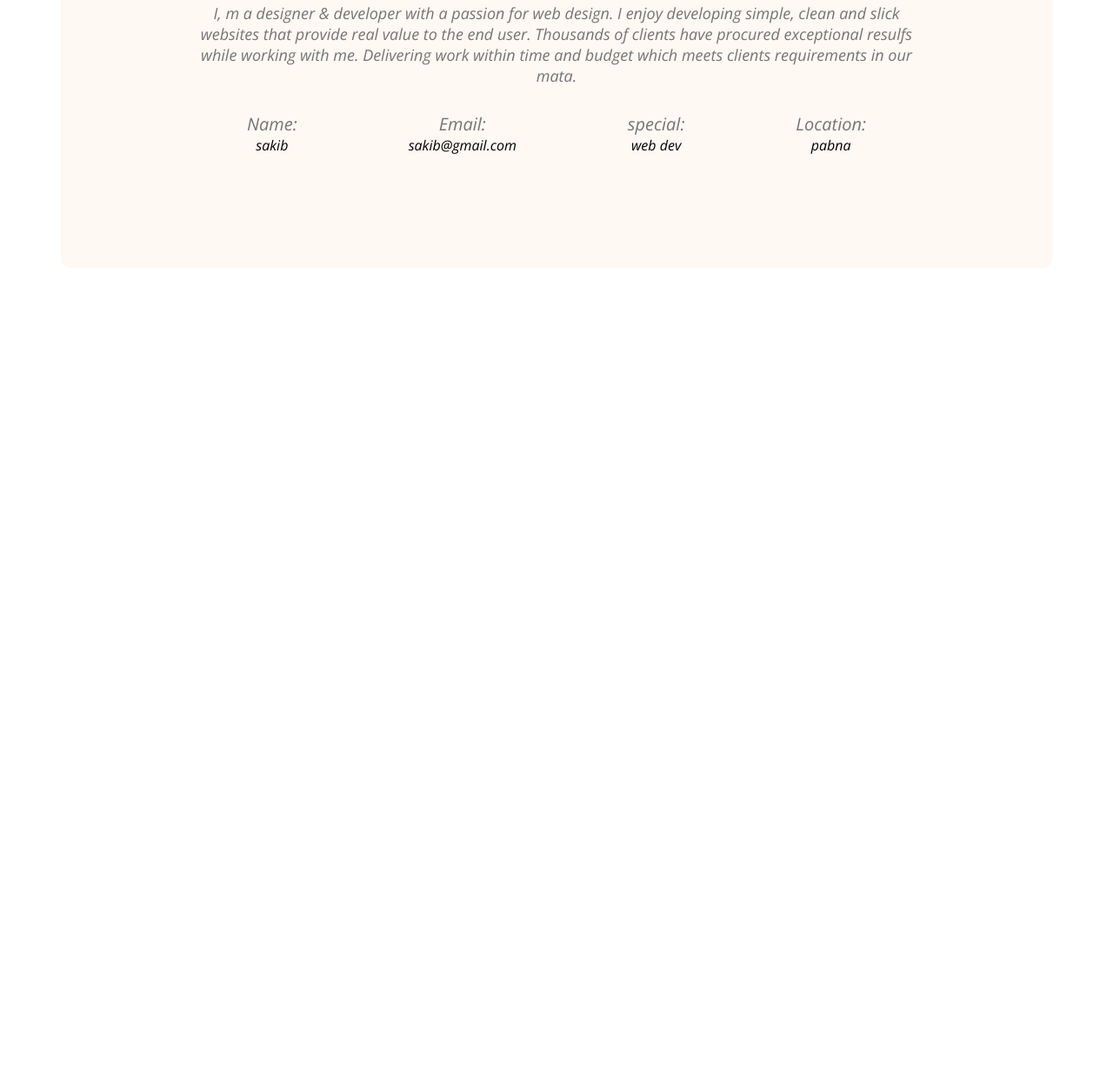
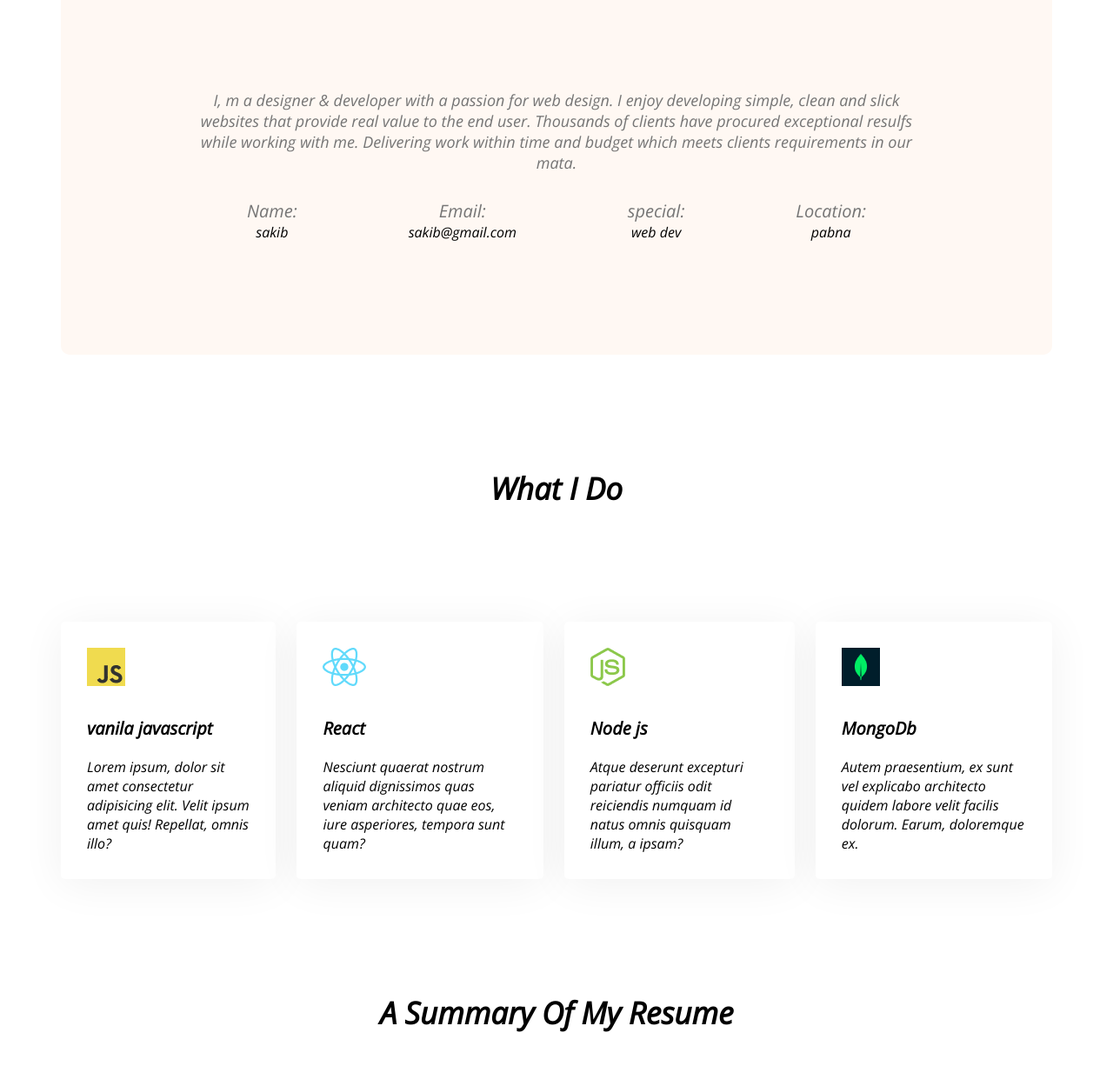
Before and after one commit to sakibalhassan/developer-portfolio3, a plain HTML site: page index.html in a window 1280 px wide. Shown: the part 1174-2400 px from the top of the page at 87% size. Before the commit the page ends 1482 px from the top, so only its background shows below. Drawn offline with nearby package versions, Linux system fonts and the light colour scheme.

Commit message:
added skill container

```diff
--- a/index.html
+++ b/index.html
@@ -64,6 +64,41 @@
                 </div>
             </div>
         </section>
+        <!-- what i do section -->
+        <section class="what-i-do">
+            <h3 class="section-title">What I Do</h3>
+            <div class="skills-container">
+                <div class="skill">
+                    <img src="images/icons/js.png" alt="">
+                    <p class="skill-title">vanila javascript</p>
+                    <p class="skill-description">Lorem ipsum, dolor sit amet consectetur adipisicing elit. Velit ipsum
+                        amet quis! Repellat, omnis illo?</p>
+                </div>
+                <div class="skill">
+                    <img src="images/icons/react.png" alt="">
+                    <p class="skill-title">React</p>
+                    <p class="skill-description">Nesciunt quaerat nostrum aliquid dignissimos quas veniam architecto
+                        quae eos, iure asperiores, tempora sunt quam?</p>
+                </div>
+                <div class="skill">
+                    <img src="images/icons/nodejs.png" alt="">
+                    <p class="skill-title">Node js</p>
+                    <p class="skill-description">Atque deserunt excepturi pariatur officiis odit reiciendis numquam id
+                        natus omnis quisquam illum, a ipsam?</p>
+                </div>
+                <div class="skill">
+                    <img src="images/icons/mongo.png" alt="">
+                    <p class="skill-title">MongoDb</p>
+                    <p class="skill-description">Autem praesentium, ex sunt vel explicabo architecto quidem labore velit
+                        facilis dolorum. Earum, doloremque ex.</p>
+                </div>
+            </div>
+        </section>
+        <!-- resume section -->
+        <section class="resume">
+            <h3 class="section-title">A Summary Of My Resume</h3>
+
+        </section>
     </main>
     <footer>
 
--- a/styles/portfolio.css
+++ b/styles/portfolio.css
@@ -115,3 +115,42 @@ main {
     font-weight: 700;
     color: #474747;
 }
+
+/* what i do styles */
+.what-i-do {
+    margin-top: 130px;
+}
+
+.section-title {
+    text-align: center;
+    margin-bottom: 130px;
+}
+
+.skills-container {
+    display: flex;
+    gap: 24px;
+}
+
+.skill {
+    background: #FFFFFF;
+    box-shadow: 0px 6px 50px rgba(0, 0, 0, 0.06);
+    border-radius: 5px;
+    padding: 30px;
+}
+
+.skill-title {
+    font-weight: 700;
+    font-size: 20px;
+    margin-top: 30px;
+    margin-bottom: 20px;
+}
+
+.skill.description {
+    color: #757575;
+}
+
+/* resume styles */
+.resume {
+    margin-top: 130px;
+    margin-bottom: 70px;
+}
```
